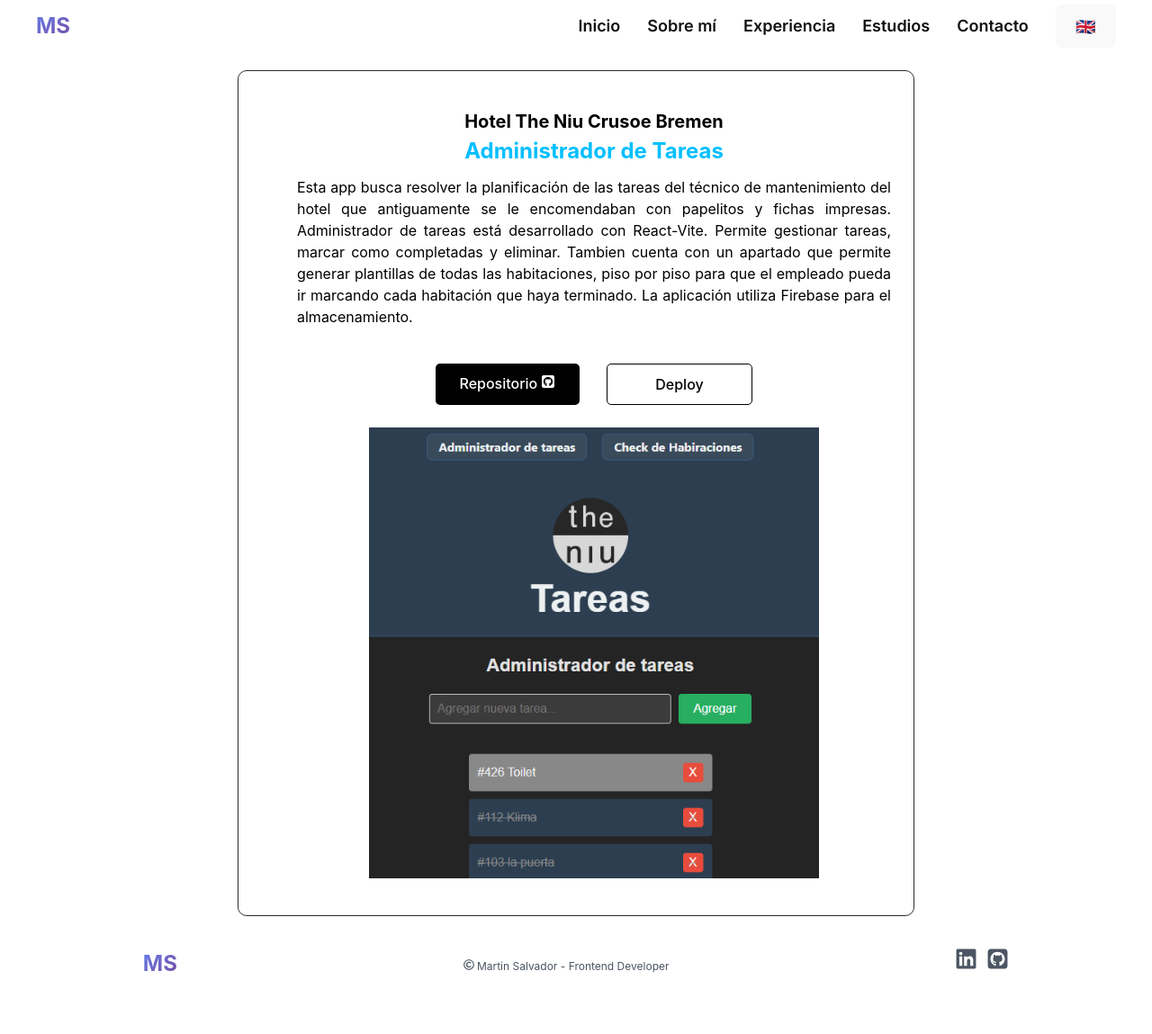
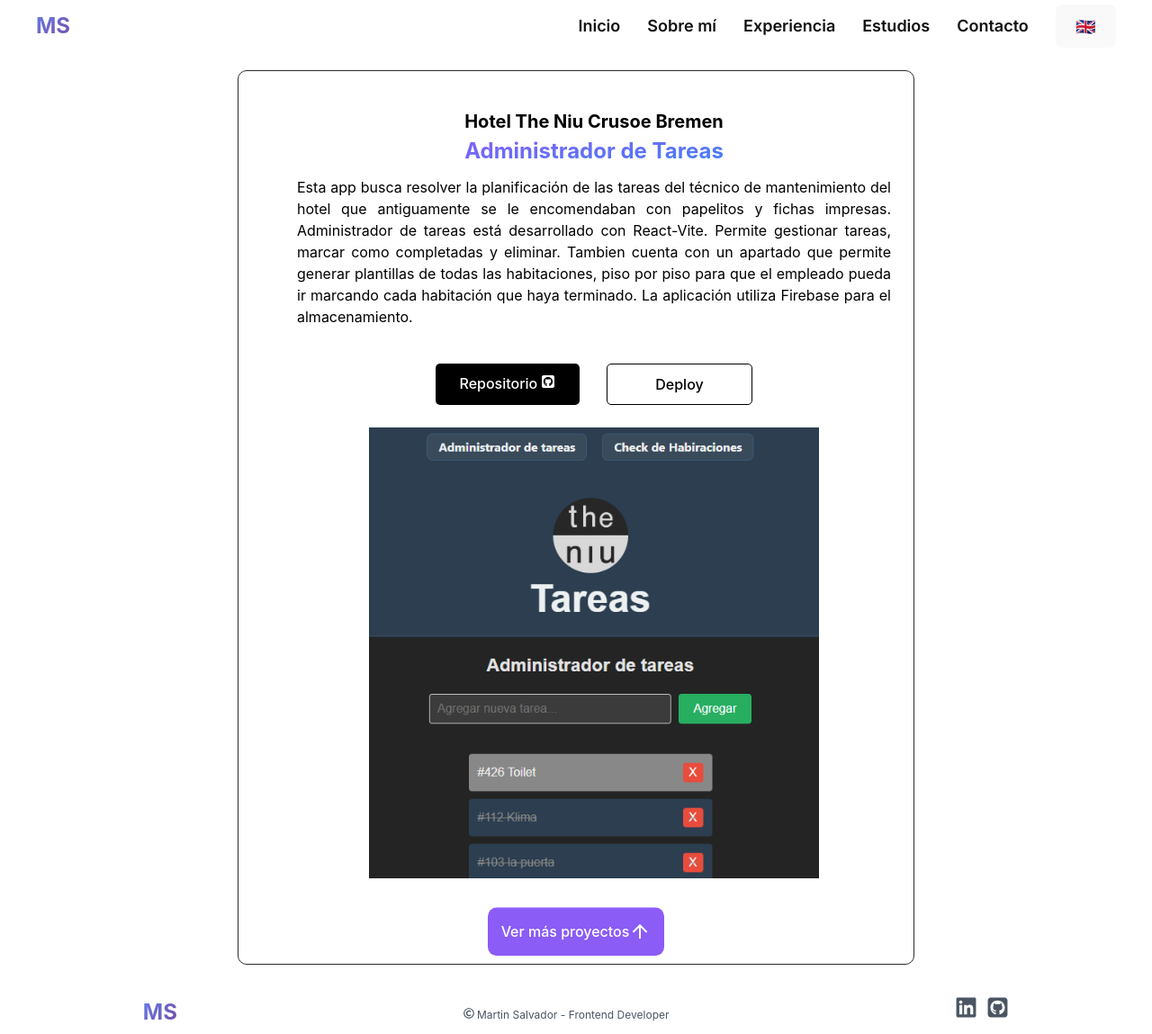
Before and after one commit to MartenSalvador/Portafolio-2025, a React (Vite) app: page /administrador in a window 1280 px wide. Shown: the whole page at 90% size. Before the commit the page ends 1095 px from the top, so only its background shows below. Built offline with nearby package versions, Linux system fonts and the light colour scheme.

Commit message:
Agregando boton de regreso en los proyectos, cambio de estilos y arreglo de links con onclick

```diff
--- a/src/componentes/Experiencia.jsx
+++ b/src/componentes/Experiencia.jsx
@@ -12,7 +12,7 @@
         <div>
         <div className='experiencia-container'>
             <h1 className='experiencia-titulo'>{t("experience.subtitle1")}</h1>
-                        <div className="barra"></div>
+            <div className="barra"></div>
 
             <div className='experiencia-empresas'>
                 <TarjetaProyecto
--- a/src/componentes/Proyectos.jsx
+++ b/src/componentes/Proyectos.jsx
@@ -1,6 +1,7 @@
 import '../estilos/Proyectos.css'
-import { FaSquareGithub  } from "react-icons/fa6";
-
+import { FaSquareGithub } from "react-icons/fa6";
+import { useTranslation } from "react-i18next";
+import { ArrowUp } from 'lucide-react';
 import hotel from '../assets/hotel.png'
 import glosario from '../assets/glosario.png'
 import encriptador from '../assets/encriptador.png'
@@ -10,6 +11,7 @@
 import aluraflix from '../assets/aluraflix.png'
 import troqueles from '../assets/troqueles.png'
 import fiambreria from '../assets/fiambreria.png'
+import { Link } from 'react-router-dom';
 const imagenes = {
     hotel,
     glosario,
@@ -21,10 +23,13 @@
     troqueles,
     fiambreria
 }
-function Proyectos({ empresa, titulo, texto, deploy, imagen, repo }){
-    return(
+function Proyectos({ empresa, titulo, texto, deploy, imagen, repo }) {
+    const { t } = useTranslation();
 
-            <div className='proyecto-container'>
+    return (
+
+        <div className='proyecto-container'>
+
             <ul>
                 <li className='proyecto-li'>
                     <div className='proyecto-tarjeta-container-img-dploy'>
@@ -41,14 +46,22 @@
                         </div>
 
                         <img src={imagenes[imagen]}
-                        className='proyecto-imagen'
-                        alt='logo'/>
+                            className='proyecto-imagen'
+                            alt='logo' />
                     </div>
 
 
                 </li>
 
             </ul>
+            <Link
+                to="/proyectos"
+                className='btn-volver'
+                onClick={() => window.scrollTo({ top: 0, behavior: 'smooth' })}
+            >
+                {t("experience.proyectosback")}
+                <ArrowUp />
+            </Link >
         </div>
 
     );
--- a/src/componentes/TarjetaProyecto.jsx
+++ b/src/componentes/TarjetaProyecto.jsx
@@ -41,7 +41,8 @@
             </div>
 
             <div>
-                <Link to={`/${link}`} className='experiencia-link'>{t("experience.boton")}</Link>
+                <Link to={`/${link}`} className='experiencia-link' onClick={() => window.scrollTo({ top: 0, behavior: 'smooth' })}
+                >{t("experience.boton")}</Link>
 
             </div>
 
--- a/src/estilos/Proyectos.css
+++ b/src/estilos/Proyectos.css
@@ -62,7 +62,10 @@
     font-weight: bold;
     margin: 0;
     padding: 0;
-    color: #00BFFF;
+    background: linear-gradient(to bottom right, #8b5cf6, #3b82f6);
+    -webkit-background-clip: text;
+    background-clip: text;
+    -webkit-text-fill-color: transparent;
     text-align: center;
     margin-bottom: 10px;
 }
@@ -107,8 +110,24 @@
 
 
 */
+@keyframes float {
+  0%, 100% { transform: translateY(0); }
+  50% { transform: translateY(-8px); }
+}
 
 
+.btn-volver{
+  animation: float 2.5s ease-in-out infinite;
+  background-color: #8b5cf6;
+  display: flex;
+  color: white;
+  padding: 15px;
+  border-radius: 10px;
+}
+.btn-volver:hover{
+      background-color: #2f293c;
+
+}
 @media (max-width: 500px) {
     .proyecto-li {
         flex-direction: column;
--- a/src/i18n/locales/en.json
+++ b/src/i18n/locales/en.json
@@ -62,6 +62,7 @@
         "descriptionNumerosecreto": "Number‑guessing game developed at Alura, applying logic with JavaScript. The user must guess a secret number randomly generated between 1 and 10. They have a total of 3 attempts to guess the number. After each attempt, the game provides feedback indicating whether the entered number is too high, too low, or correct. If the user guesses the number within the 3 attempts, they win; otherwise, they lose and the secret number is revealed.",
         "descriptionOrg": "Project designed to organize roles and responsibilities within a work team. The application allows users to create teams, assign roles and responsibilities to each team member, and manage the tasks associated with each role. It is built with JavaScript, HTML, and CSS. The application uses LocalStorage for data storage.",
         "descriptionPpt": "The classic Rock, Paper, Scissors game developed at freeCodeCamp, where they provided the HTML and CSS base, and students implemented the logic using JavaScript to make the game work correctly. The game allows the user to choose between rock, paper, or scissors, and then generates a random choice for the computer. The result is displayed on screen, indicating whether the user won, lost, or tied. Additionally, the game keeps track of both the user’s score and the computer’s score.",
-        "descriptionEncriptador": "Alura Latam challenge where the user enters a text and the program encrypts it; likewise, if the user enters a text previously encrypted with this program, it can be decrypted. The program follows these encryption rules: ‘e’ becomes ‘enter’, ‘i’ becomes ‘imes’, ‘a’ becomes ‘ai’, ‘o’ becomes ‘ober’, and ‘u’ becomes ‘ufat’. Additionally, the program includes a button that allows the user to copy the encrypted or decrypted text to the clipboard."
+        "descriptionEncriptador": "Alura Latam challenge where the user enters a text and the program encrypts it; likewise, if the user enters a text previously encrypted with this program, it can be decrypted. The program follows these encryption rules: ‘e’ becomes ‘enter’, ‘i’ becomes ‘imes’, ‘a’ becomes ‘ai’, ‘o’ becomes ‘ober’, and ‘u’ becomes ‘ufat’. Additionally, the program includes a button that allows the user to copy the encrypted or decrypted text to the clipboard.",
+        "proyectosback":"See more projects"
     }
 }
--- a/src/i18n/locales/es.json
+++ b/src/i18n/locales/es.json
@@ -62,6 +62,7 @@
         "descriptionNumerosecreto": "Juego de adivinar el número realizado en Alura, aplicando lógica con JavaScript. El usuario debe adivinar un número secreto generado aleatoriamente entre 1 y 10. Tiene un total de 3 intentos para acertar el número. Después de cada intento, el juego proporciona retroalimentación indicando si el número ingresado es demasiado alto, demasiado bajo o correcto. Si el usuario adivina el número dentro de los 10 intentos, gana el juego; de lo contrario, pierde y se revela el número secreto.",
         "descriptionOrg": "Proyecto para organizar roles y responsabilidades dentro de un equipo de trabajo. La aplicación permite a los usuarios crear equipos, asignar roles y responsabilidades a cada miembro del equipo, y gestionar las tareas asociadas a cada rol. Está desarrollado con JavaScript, HTML y CSS. La aplicación utiliza LocalStorage para el almacenamiento de datos.",
         "descriptionPpt": "El clásico juego de piedra, papel y tijeras realizado en freeCodeCamp donde ellos nos brindaban la base con html y css, y los estudiantes aplicabamos la lógica con JavaScript para que el juego funcione de manera correcta. El juego permite al usuario seleccionar entre piedra, papel o tijeras, y luego genera una elección aleatoria para la computadora. El resultado del juego se muestra en pantalla, indicando si el usuario ganó, perdió o empató. Además, el juego lleva un registro del puntaje del usuario y de la computadora.",
-        "descriptionEncriptador": "Challenge de Alura Latam, donde el usuario ingresa un texto y se lo encripta. A su vez si el usuario ingresa un texto encriptado con este programa, se puede desencriptar. El programa cumple con las siguientes reglas de encriptación: 'e' es convertida para 'enter' 'i' es convertida para 'imes' 'a' es convertida para 'ai' 'o' es convertida para 'ober' 'u' es convertida para 'ufat' Adicionalmente el programa cuenta con un botón que permite copiar el texto encriptado o desencriptado al portapapeles."
+        "descriptionEncriptador": "Challenge de Alura Latam, donde el usuario ingresa un texto y se lo encripta. A su vez si el usuario ingresa un texto encriptado con este programa, se puede desencriptar. El programa cumple con las siguientes reglas de encriptación: 'e' es convertida para 'enter' 'i' es convertida para 'imes' 'a' es convertida para 'ai' 'o' es convertida para 'ober' 'u' es convertida para 'ufat' Adicionalmente el programa cuenta con un botón que permite copiar el texto encriptado o desencriptado al portapapeles.",
+        "proyectosback":"Ver más proyectos"
     }
 }
```
